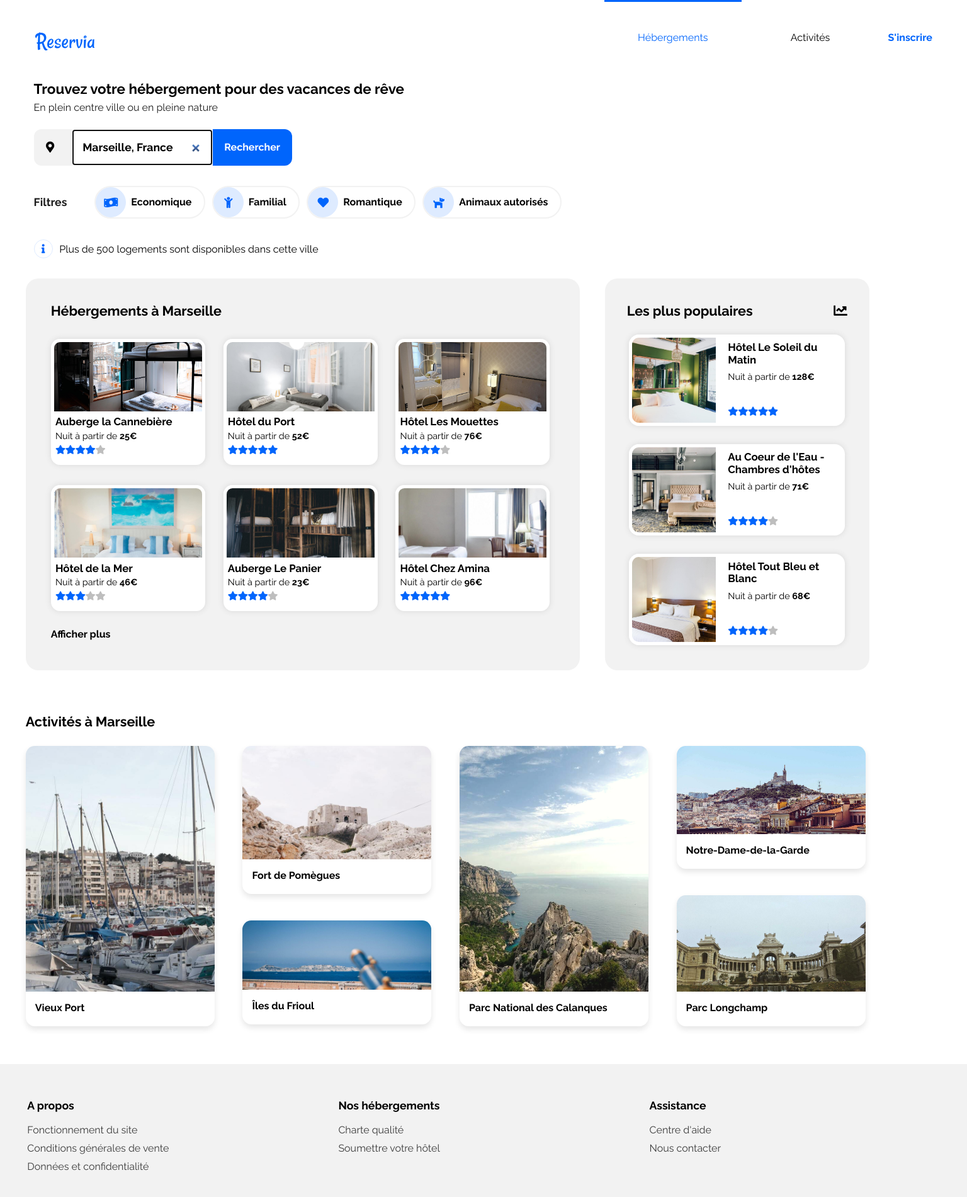
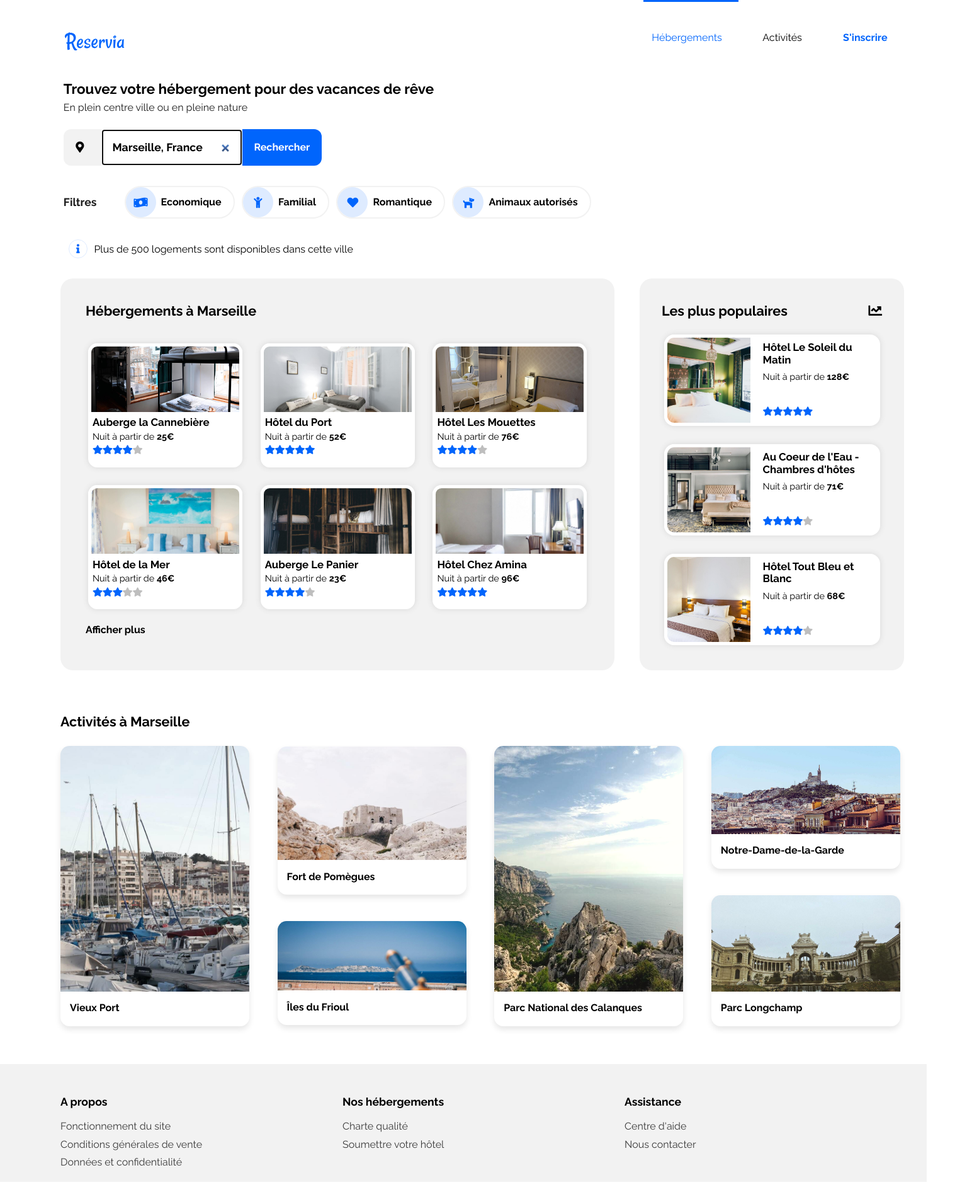
Before and after one commit to stebenwolf/BenS_2_21082021__open-classrooms_project02, a plain HTML site: page index.html in a window 1536 px wide. Shown: the whole page at 63% size. After the commit the page ends 1876 px from the top, so only its background shows below. Drawn offline with Linux system fonts and the light colour scheme.

Commit message:
Complete desktop, tablet and mobile versions

```diff
--- a/desktop.css
+++ b/desktop.css
@@ -1,23 +1,66 @@
-@media (min-width:768px) {
+@media (min-width:1440px) {
 
     html {
-        padding: 0 2.55rem;
+        display: flex;
+        justify-content: center;
+    }
+
+    body, header, main, .footer_content {
+        display: flex;
+        flex-wrap: wrap;
+        max-width: calc(1440px - 2em);
+        padding: 0 2em;
+        justify-content: space-between;
+    }
+
+    header {
+        display: flex;
+        width: 100%;
+        justify-content: space-between;
+    }
+
+    #logo {
+        min-inline-size: 200%;
+        display: flex;
+        order: 1;
+
+        height: 100%;
+        padding-top: 6.3rem;
+    }
+
+    header nav {
+        float: right;
+        order: 2;
+        display: flex;
+        min-inline-size: 90%;
+        height: 100%;
+        align-items: flex-start;
+        justify-content: end;
+    }
+
+    header nav a {
+        width: 37%;
+        padding: 3em 0.8em 0.8em 0em;
+        border-bottom: 0px;
+        margin-top: 3px;
+    }
+
+    header .active {
+        border-top: 3px solid;
+        margin-top: 0;
     }
 
     #logo_subscribe {
         display: flex;
         flex-wrap: nowrap;
         margin-top: 0;
+        /* margin-right: 1.5rem; */
         height: 60px;
         padding-bottom: 2rem;
+        padding-right: 3.6rem;
     }
 
-    #logo {
-        order: 1;
-        flex-grow: 5;
-        height: 100%;
-        padding-top: 6.3rem;
-    }
+
 
     #subscribe {
         order: 3;
@@ -25,23 +68,10 @@
         margin-top: 6.4em;
     }
 
-    header nav {
-        order: 2;
-        width: 30%;
-        height: 100%;
-        align-items: flex-start;
-    }
 
-    header nav a {
-        width: 50%;
-        padding: 3em 0.8em 0.8em 0.8em;
-        border-bottom: 0px;
-        margin-top: 3px;
-    }
 
-    header .active {
-        border-top: 3px solid;
-        margin-top: 0;
+    #logo, #search p, #search h1, #search_form {
+        margin-left: -0.5rem;
     }
 
     #search p {
@@ -111,6 +141,7 @@
     #hebergements_city {
         width: 800px;
         order: 1;
+        justify-content: flex-start;
     }
 
     #hebergements_city {
@@ -135,10 +166,10 @@
     }
 
     .activity_cards_1, .activity_cards_2, .activity_cards_3, .activity_cards_4 {
-        display: flex;
         flex-direction: column;
         flex-wrap: wrap;
         row-gap: 42px;
+
     }
 
     .activity_cards_1, .activity_cards_2, .activity_cards_3 {
@@ -226,18 +257,23 @@
 
 
     footer {
+        width: 500vw;
         display: flex;
+        overflow: hidden;
+        padding: 1rem 0rem;
+        margin-left: -10rem;
+    }
+
+    .footer_content{
+        margin-left: 10rem;
+        display: flex;
+        width: calc(100vw);
         justify-content: space-around;
-        margin-left: -3em;
-        margin-right: -3em;
-        padding-top: 1.4em;
-        padding-left: 3em;
-
     }
 
     #footer_left,
     #footer_center,
     #footer_right {
-        width: 33%;
+        width: 33.33%;
     }
 }
--- a/index.html
+++ b/index.html
@@ -2,6 +2,7 @@
 <html lang="fr"><!-- Le contenu de la page est en français-->
 <head>
     <meta charset="utf-8"><!-- Le jeu de caractères utilisé est en UTF 8 -->
+    <meta name="viewport" content="width=device-width, initial-scale=1.0"><!-- Permettre un affichage correct sur mobile -->
     <title>Reservia - Site de réservations en ligne</title>
 
     <!-- On intègre d'abord les feuilles de style et ressources externes-->
@@ -13,7 +14,7 @@
 
     <!-- Seulement ensuite on intègre les feuilles de style personnalisées, pour éviter que nos styles soient ecrasés par les ressources externes -->
     <link rel="stylesheet" media="screen" href="./mobile.css" /> <!-- Pour ceux qui ont une résolution inférieure à 375px -->
-    <link rel="stylesheet" media="screen and (min-width: 376px)" href="./desktop.css" />
+    <link rel="stylesheet" media="screen and (min-width: 1340px)" href="./desktop.css" />
 
     <!-- Bonus, une icone qui manquait pour le site -->
     <link rel="icon" type="image/png" sizes="32x32" href="./images/logo/favicon-32x32.png">
@@ -53,34 +54,42 @@
                     <span id="search_location"><i class="fas fa-map-marker-alt"></i></span><!--
                     --><input id="search_input" type="search" placeholder="Entrez une ville" value="Marseille, France" autofocus required><!--
                     --><button id="search_button" type="submit">
-                        <span id="search_button_icon"><i class="fas fa-search"></i></span>
-                        <span id="search_button_text">Rechercher</span>
+                        <a href="#"><span id="search_button_icon"><i class="fas fa-search"></i></span>
+                        <span id="search_button_text">Rechercher</span></a>
                     </button>
                 </div>
             </form>
             <div id="filters">
                 <p>Filtres</p>
                 <ul>
+                    <a href="#">
                         <li>
                             <div class="icon">
                                 <i class="fas fa-money-bill-wave"></i>
                             </div> Economique
                         </li>
+                    </a>
+                    <a href="#">
                         <li>
                             <div class="icon">
                                 <i class="fas fa-child"></i>
                             </div> Familial
                         </li>
+                    </a>
+                    <a href="#">
                         <li>
                             <div class="icon">
                                 <i class="fas fa-heart"></i>
                             </div> Romantique
                         </li>
+                    </a>
+                    <a href="#">
                         <li>
                             <div class="icon">
                                 <i class="fas fa-dog"></i>
                             </div> Animaux autorisés
                         </li>
+                    </a>
                 </ul>
             </div>
 
@@ -96,6 +105,7 @@
 
         <div id="hebergements">
 
+            <!-- Les hébergements "Les plus populaires" -->
             <div id="hebergements_popular">
                 <div class="hebergements_title">
                     <h2>
@@ -107,6 +117,7 @@
                 </div>
 
                 <div class="hebergements_popular_cards">
+                    <a href="#">
                         <div class="hebergement_popular_card" id="hebergement_popular_card_1">
                             <div class="hebergement_popular_img">
                                 <picture>
@@ -127,6 +138,8 @@
                                 </span>
                             </div>
                         </div>
+                    </a>
+                    <a href="#">
                         <div class="hebergement_popular_card" id="hebergement_popular_card_2">
                             <div class="hebergement_popular_img">
                                 <picture>
@@ -147,7 +160,9 @@
                                 </span>
                             </div>
                         </div>
+                    </a>
 
+                    <a href="#">
                         <div class="hebergement_popular_card" id="hebergement_popular_card_3">
                             <div class="hebergement_popular_img">
                                 <picture>
@@ -168,10 +183,12 @@
                                 </span>
                             </div>
                         </div>
+                    </a>
 
             </div>
         </div><!-- Fin de hebergement_popular -->
 
+        <!-- Hébergements à Marseille -->
         <div id="hebergements_city">
             <div class="hebergements_title">
                 <h2>
@@ -179,7 +196,9 @@
                 </h2>
             </div>
             <div class="hebergements_city_cards">
+
                 <div class="hebergement_city_card" id="hebergement_city_card_1">
+                    <a href="#">
                         <div class="hebergement_city_img">
                             <picture>
                                 <source srcset="./images/hebergements/4_small/marcus-loke-WQJvWU_HZFo-unsplash.jpg" media="(max-width: 375px)">
@@ -198,8 +217,11 @@
                                 <i class="fas fa-star"></i>
                             </span>
                         </div>
+                    </a>
                 </div>
+
                 <div class="hebergement_city_card" id="hebergement_city_card_2">
+                    <a href="#">
                         <div class="hebergement_city_img">
                             <picture>
                                 <source srcset="./images/hebergements/4_small/fred-kleber-gTbaxaVLvsg-unsplash.jpg" media="(max-width: 375px)">
@@ -218,8 +240,11 @@
                                 <i class="fas fa-star positive"></i>
                             </span>
                         </div>
+                    </a>
                 </div>
+
                 <div class="hebergement_city_card" id="hebergement_city_card_3">
+                    <a href="#">
                         <div class="hebergement_city_img">
                             <picture>
                                 <source srcset="./images/hebergements/4_small/reisetopia-B8WIgxA_PFU-unsplash.jpg" media="(max-width: 375px)">
@@ -238,8 +263,11 @@
                                 <i class="fas fa-star"></i>
                             </span>
                         </div>
+                    </a>
                 </div>
+
                 <div class="hebergement_city_card" id="hebergement_city_card_4">
+                    <a href="#">
                         <div class="hebergement_city_img">
                             <picture>
                                 <source srcset="./images/hebergements/4_small/annie-spratt-Eg1qcIitAuA-unsplash.jpg" media="(max-width: 375px)">
@@ -258,9 +286,11 @@
                                 <i class="fas fa-star"></i>
                             </span>
                         </div>
+                    </a>
                 </div>
 
                 <div class="hebergement_city_card" id="hebergement_city_card_5">
+                    <a href="#">
                         <div class="hebergement_city_img">
                             <picture>
                                 <source srcset="./images/hebergements/4_small/nicate-lee-kT-ZyaiwBe0-unsplash.jpg" media="(max-width: 375px)">
@@ -279,9 +309,11 @@
                                 <i class="fas fa-star"></i>
                             </span>
                         </div>
+                    </a>
                 </div>
 
                 <div class="hebergement_city_card" id="hebergement_city_card_6">
+                    <a href="#">
                         <div class="hebergement_city_img">
                             <picture>
                                 <source srcset="./images/hebergements/4_small/febrian-zakaria-M6S1WvfW68A-unsplash.jpg" media="(max-width: 375px)">
@@ -300,6 +332,7 @@
                                 <i class="fas fa-star positive"></i>
                             </span>
                         </div>
+                    </a>
                 </div>
 
             </div>
@@ -315,8 +348,9 @@
                         <span class="activities_title">Activités à Marseille</span>
                     </h2>
                 </div>
+
                 <div class="activity_cards_1">
-
+                    <a href="#">
                         <div class="activity_card h100" id="activity_card_1">
                             <div class="activity_img">
                                 <picture>
@@ -330,9 +364,12 @@
                                 <p>Vieux Port</p>
                             </div>
                         </div>
+                    </a>
                 </div>
+
                 <div class="activity_cards_2">
 
+                    <a href="#">
                         <div class="activity_card h70" id="activity_card_2">
                             <div class="activity_img">
                                 <picture>
@@ -346,6 +383,9 @@
                                 <p>Fort de Pomègues</p>
                             </div>
                         </div>
+                    </a>
+
+                    <a href="#">
                         <div class="activity_card h30" id="activity_card_3">
                             <div class="activity_img">
                                 <picture>
@@ -359,9 +399,13 @@
                                 <p>Îles du Frioul</p>
                             </div>
                         </div>
+                    </a>
+
                 </div>
+
                 <div class="activity_cards_3">
 
+                    <a href="#">
                         <div class="activity_card h100" id="activity_card_4">
                             <div class="activity_img">
                                 <picture>
@@ -375,9 +419,13 @@
                                 <p>Parc National des Calanques</p>
                             </div>
                         </div>
+                    </a>
+
                 </div>
+
                 <div class="activity_cards_4">
 
+                    <a href="#">
                         <div class="activity_card h40" id="activity_card_5">
                             <div class="activity_img">
                                 <picture>
@@ -391,6 +439,9 @@
                                 <p>Notre-Dame-de-la-Garde</p>
                             </div>
                         </div>
+                    </a>
+
+                    <a href="#">
                         <div class="activity_card h60" id="activity_card_6">
                             <div class="activity_img">
                                 <picture>
@@ -404,11 +455,14 @@
                                 <p>Parc Longchamp</p>
                             </div>
                         </div>
+                    </a>
+
                 </div>
             </div>
         </main>
 
         <footer>
+            <div class="footer_content">
                 <div class="footer_column" id="footer_left">
                     <h3>A propos</h3>
                     <ul>
@@ -431,6 +485,7 @@
                         <li><a href="#">Nous contacter</a></li>
                     </ul>
                 </div>
+            </div>
         </footer>
 
 </body>
--- a/mobile.css
+++ b/mobile.css
@@ -2,7 +2,6 @@
 
 * {
     font-family: Raleway, Arial, Helvetica, sans-serif;
-    max-width: 100vw;
     margin: 0;
     padding: 0;
 }
@@ -22,7 +21,6 @@ a {
 
 html {
     font-size: 16px;
-    overflow-x: hidden;
 }
 
 #search h1 {
@@ -257,9 +255,11 @@ h2 {
 .hebergements_popular_cards {
     padding-top: 1.5em;
     display: flex;
+    flex-direction: row;
     flex-wrap: wrap;
     row-gap: 1.1em;
     column-gap: 1.1em;
+    justify-content: center;
 }
 
 .hebergement_popular_card {
@@ -310,6 +310,7 @@ h2 {
     padding: 2.5em 1em;
     display: flex;
     flex-wrap: wrap;
+    justify-content: center;
 }
 
 .hebergements_city_cards {
@@ -319,16 +320,21 @@ h2 {
     flex-wrap: wrap;
     row-gap: 1.1em;
     column-gap: 1.1em;
+    justify-content: center;
 }
 
 .hebergement_city_card {
+    border-radius: 1em;
+    box-shadow: 0px 0px 10px rgb(215, 215,215);
+}
+
+.hebergement_city_card,
+.hebergement_city_card a {
     display: flex;
     flex-direction: row;
     flex-wrap: wrap;
     width: 343px;
     max-height: 190px;
-    border-radius: 1em;
-    box-shadow: 0px 0px 10px rgb(215, 215,215);
 }
 
 .hebergement_city_img {
@@ -361,13 +367,24 @@ h2 {
     padding: 1em;
     display: flex;
     flex-wrap: wrap;
+    justify-content: center;
+}
+
+#activites,
+.activity_cards_2,
+.activity_cards_4 {
     row-gap: 1.1rem;
     column-gap: 1.1rem;
-    justify-content: center;
 }
 
 #activites h2 {
     margin-bottom: 0.5rem;
+}
+
+.activity_cards_1, .activity_cards_2, .activity_cards_3, .activity_cards_4 {
+    display: flex;
+    flex-wrap: wrap;
+    justify-content: center;
 }
 
 .activity_card {
@@ -435,6 +452,7 @@ a {
 }
 
 #subscribe a,
+#search_button a,
 .active,
 .icon,
 #info_icon,
@@ -447,8 +465,13 @@ a {
     border-color: #0065FC;
 }
 
+#search_button,
+#search_button a {
+    color: white;
+
+}
+
 #search_button {
-    color: white;
     background-color: #0065FC;
 }
 
```
Lines whose indentation alone changed are shown as unchanged.
